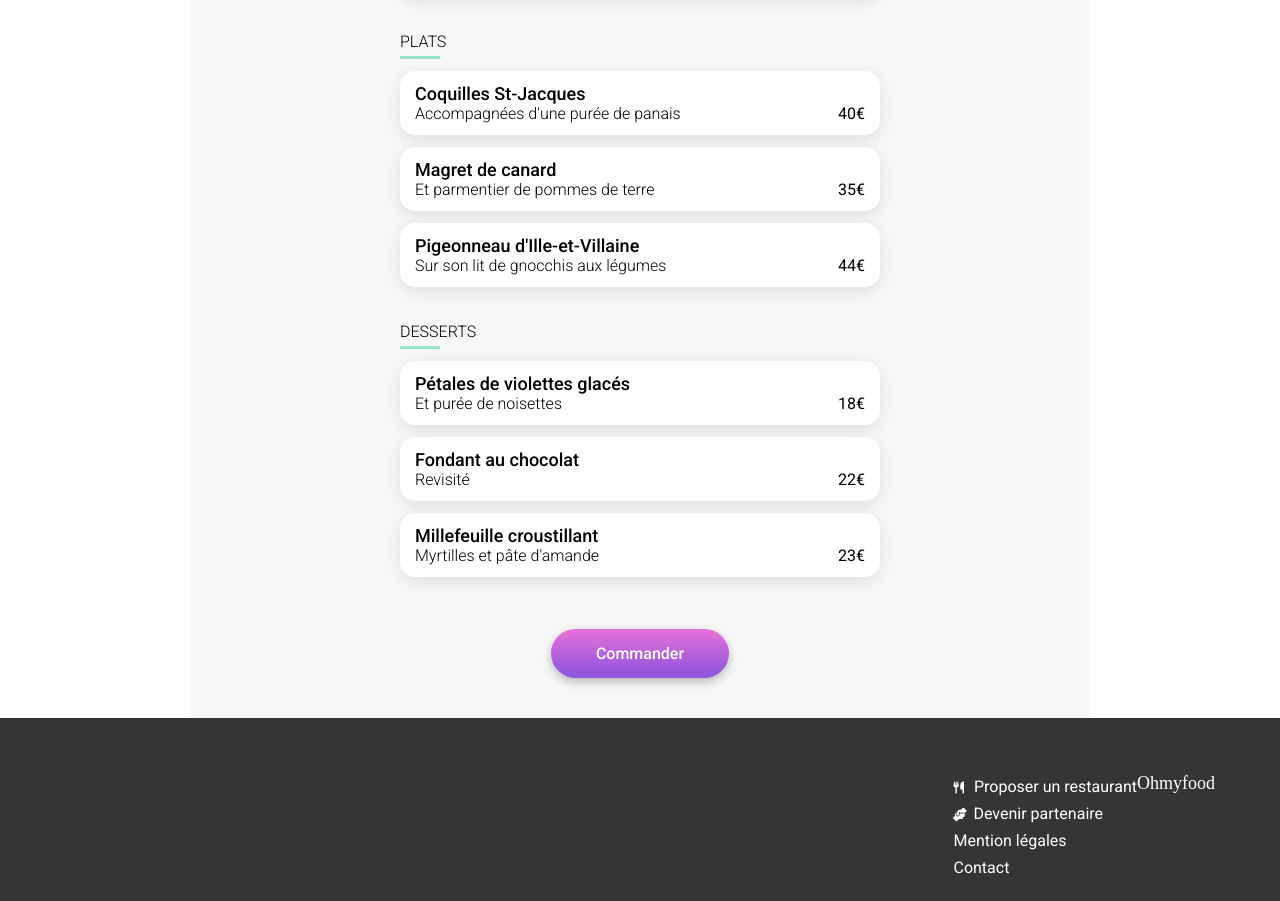
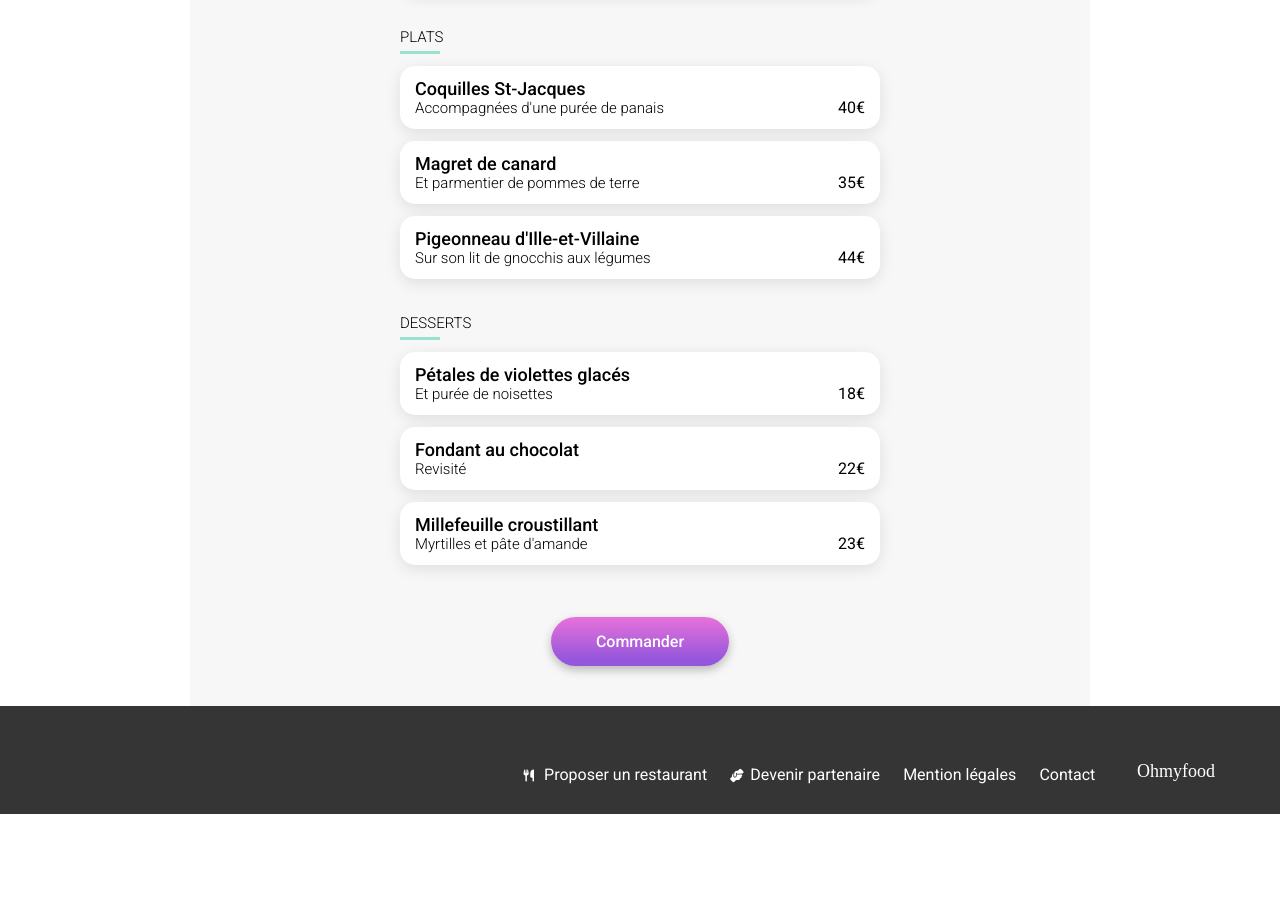
Before and after one commit to Stevew-user/OC_Projet4, a plain HTML site: page Restaurants/À_la_française.html in a window 1280 px wide. Shown: the part 789-1690 px from the top of the page. After the commit the page ends 1603 px from the top, so only its background shows below. Drawn offline with Linux system fonts and the light colour scheme; a web font is replaced by a local one.

Commit message:
partie card modif de la police balise p et finalisation footer responsive

```diff
--- a/assets/Sass/style_menu.scss
+++ b/assets/Sass/style_menu.scss
@@ -30,7 +30,7 @@ ul
 
 .small_font
 {
-    font-size: 16px;
+    font-size: 15px;
     font-weight: 300;
 }
 
@@ -165,11 +165,21 @@ main
     margin: 12px 0;
     align-items: end;
 
-    .card_title
+    .plat
     {
-        font-weight: 500;
-        font-size: 18px;
-        line-height: 21px;
+
+        .card_title
+        {
+            font-weight: 500;
+            font-size: 18px;
+            line-height: 21px;
+        }
+
+        p
+        {
+            text-overflow: ellipsis;
+            overflow: hidden;
+        }
     }
 }
 
@@ -305,5 +315,18 @@ main
         display: flex;
         flex-direction: row-reverse;
         padding: 55px 65px 20px 25px;
+
+        .liste
+        {
+            display: flex;
+            justify-content: space-around;
+            width: 50%;
+            padding-right: 30px;
+
+            li
+            {
+                display: initial;
+            }
+        }
     }
 }
```
Also changed, not shown: assets/Sass/style_menu.css, 1 other file.
